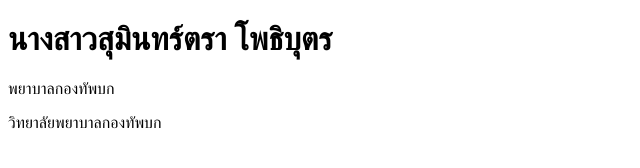
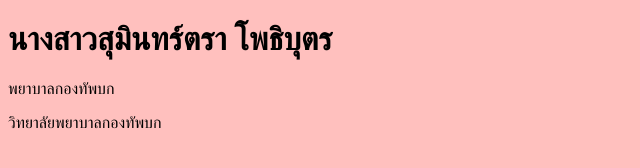
Before and after one commit to Su-mintra08/portfolio, a plain HTML site: page index.html in a window 1280 px wide. Shown: the whole page, without its empty margins (0-640 px from the left). Drawn offline with Linux system fonts and the light colour scheme.

Commit message:
Update index.html

```diff
--- a/index.html
+++ b/index.html
@@ -3,7 +3,7 @@
 <head>
     <title>Portfolio สุมินทร์ตรา</title>
 </head>
-<body color="FFC0BE">
+<body bgcolor="FFC0BE">
 <h1>นางสาวสุมินทร์ตรา โพธิบุตร</h1>
 <p>พยาบาลกองทัพบก</p>
 <p>วิทยาลัยพยาบาลกองทัพบก</p>
```
